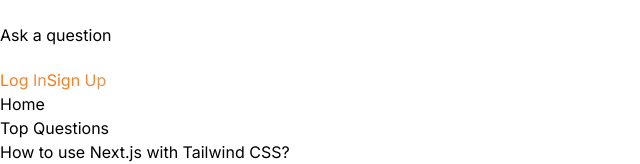
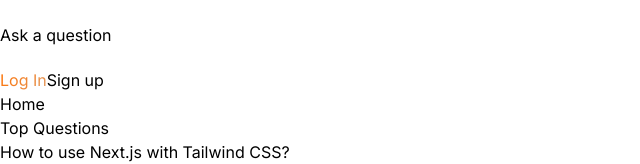
Before and after one commit to vikram-codes/Dev-Overflow, a Next.js app: page / in a window 1280 px wide. Shown: the part 411-575 px from the top of the page, without its empty margins (0-640 px from the left). Built offline with nearby package versions, Linux system fonts and the light colour scheme; no server answers.

Commit message:
Fixing Sidebars

```diff
--- a/components/shared/LeftSidebar.tsx
+++ b/components/shared/LeftSidebar.tsx
@@ -69,8 +69,8 @@
                 height={20}
                 className="invert-colors lg:hidden"
               />
-              <span className="primary-text-gradient max-lg:hidden">
-                Sign Up
+              <span className="text-dark400_light900 max-lg:hidden">
+                Sign up
               </span>
             </Button>
           </Link>
--- a/components/shared/RightSidebar.tsx
+++ b/components/shared/RightSidebar.tsx
@@ -58,7 +58,7 @@
   ];
 
   return (
-    <section className="flex background-light900_dark200 light-border right-0 top-0 flex-col h-screen  gap-5 pt-36 p-6 border-l overflow-y-auto sticky dark:shadow-none max-xl:hidden w-[360px] custom-scrollbar ">
+    <section className="background-light900_dark200 light-border custom-scrollbar sticky right-0 top-0 flex h-screen w-[350px] flex-col overflow-y-auto border-l p-6 pt-36 shadow-light-300 dark:shadow-none max-xl:hidden">
       <div>
         <h3 className="h3-bold text-dark200_light900 mt-10">Top Questions</h3>
         {hotQuestions.map((question, index) => (
```
